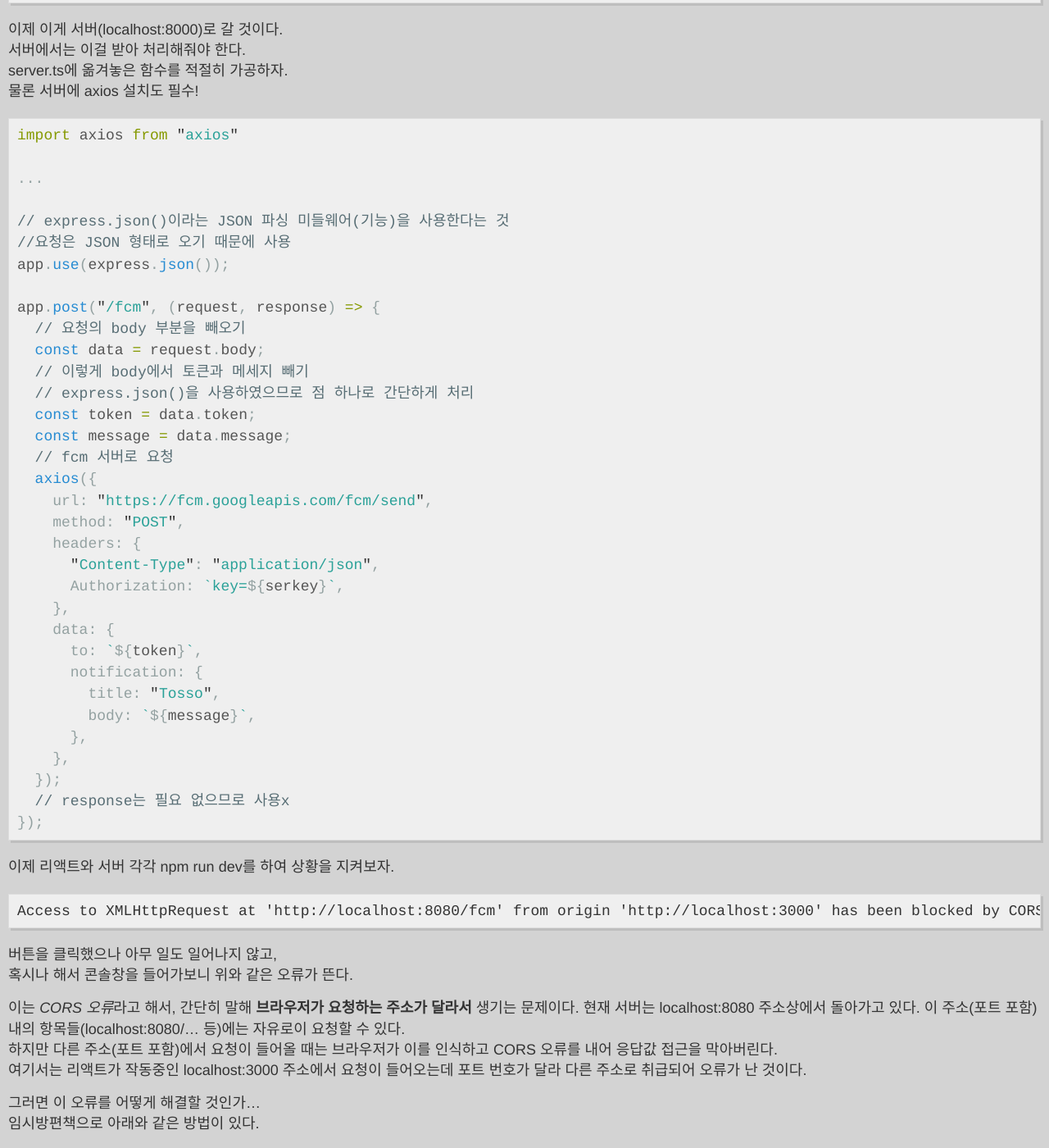
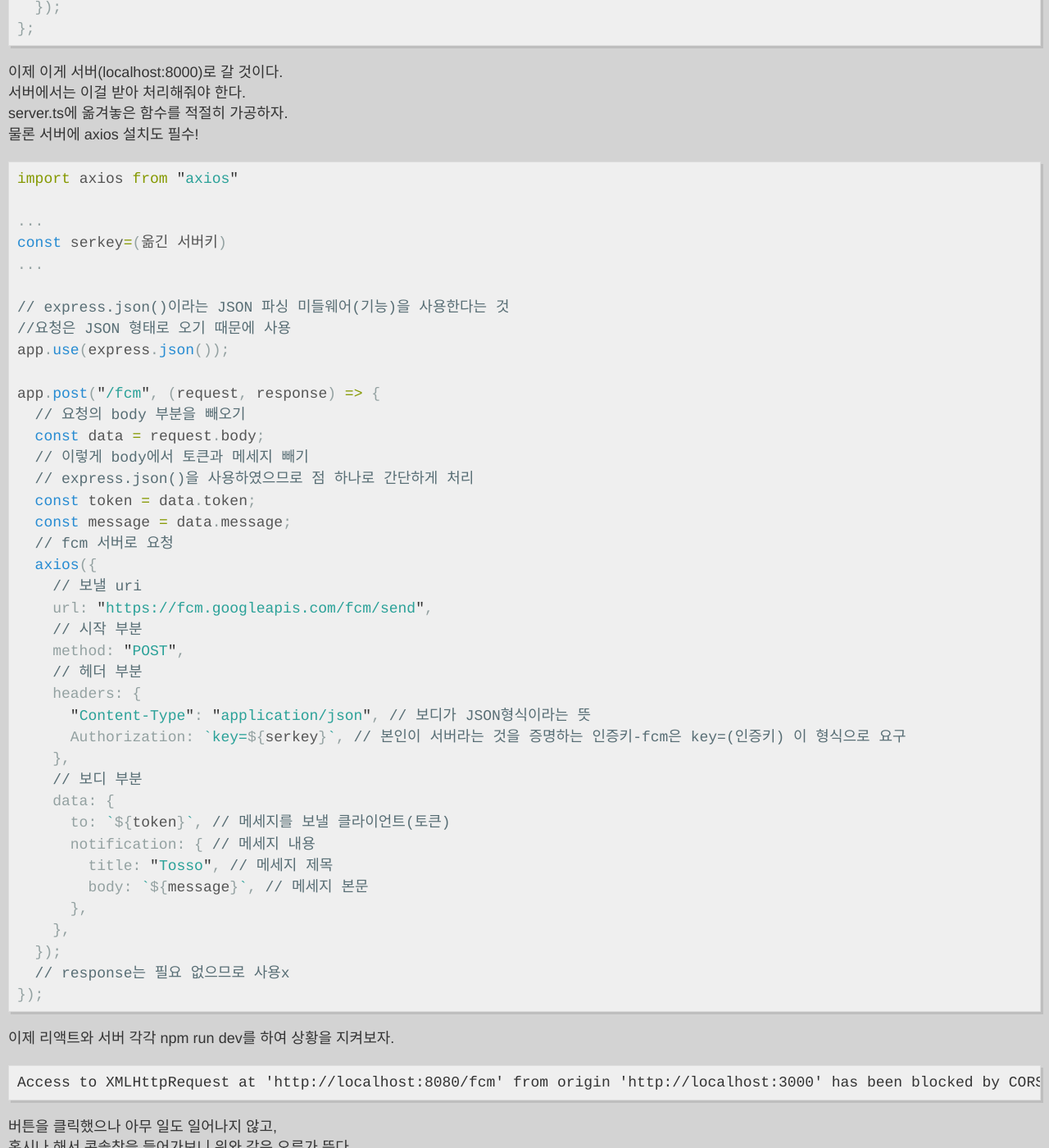
Before and after one commit to Kreator-Kaebal/Kreator-Kaebal.github.io, a Jekyll site: the page built from _posts/2022-3-9-typescript6.md, in a window 1280 px wide and 1400 px high, scrolled down 7352 px. Shown: the whole window at 82% size. Built offline with Jekyll 4.4.1, drawn with Linux system fonts in a browser that asks for light colours.

Commit message:
typescript8 문서 추가

```diff
--- a/_posts/2022-3-9-typescript6.md
+++ b/_posts/2022-3-9-typescript6.md
@@ -199,7 +199,9 @@ const getAlert = async () => {
   // 토큰과 받고싶은 메세지를 요청의 Body에 담아 POST전송
   axios({
     url: "http://localhost:8080/fcm",
+    // 시작 부분
     method: "POST",
+    // 보디
     data: {
       token: `${token}`,
       message: "tosso",
@@ -217,6 +219,8 @@ server.ts에 옮겨놓은 함수를 적절히 가공하자.
 import axios from "axios"
 
 ...
+const serkey=(옮긴 서버키)
+...
 
 // express.json()이라는 JSON 파싱 미들웨어(기능)을 사용한다는 것
 //요청은 JSON 형태로 오기 때문에 사용
@@ -231,17 +235,21 @@ app.post("/fcm", (request, response) => {
   const message = data.message;
   // fcm 서버로 요청
   axios({
+    // 보낼 uri
     url: "https://fcm.googleapis.com/fcm/send",
+    // 시작 부분
     method: "POST",
+    // 헤더 부분
     headers: {
-      "Content-Type": "application/json",
-      Authorization: `key=${serkey}`,
+      "Content-Type": "application/json", // 보디가 JSON형식이라는 뜻
+      Authorization: `key=${serkey}`, // 본인이 서버라는 것을 증명하는 인증키-fcm은 key=(인증키) 이 형식으로 요구
     },
+    // 보디 부분
     data: {
-      to: `${token}`,
-      notification: {
-        title: "Tosso",
-        body: `${message}`,
+      to: `${token}`, // 메세지를 보낼 클라이언트(토큰)
+      notification: { // 메세지 내용
+        title: "Tosso", // 메세지 제목
+        body: `${message}`, // 메세지 본문
       },
     },
   });
```
Also changed, not shown: _posts/2022-3-10-typescript7.md (+2 -2 lines), _posts/2022-3-11-typescript8.md (added, +179 -0 lines), _posts/2022-3-7-typescript5.md (+1 -0 lines), images/posts/typescript8-img1.png (added), images/posts/typescript8-img2.png (added), images/posts/typescript8-img3.png (added), images/posts/typescript8-img4.png (added), images/posts/typescript8-img5.png (added).
